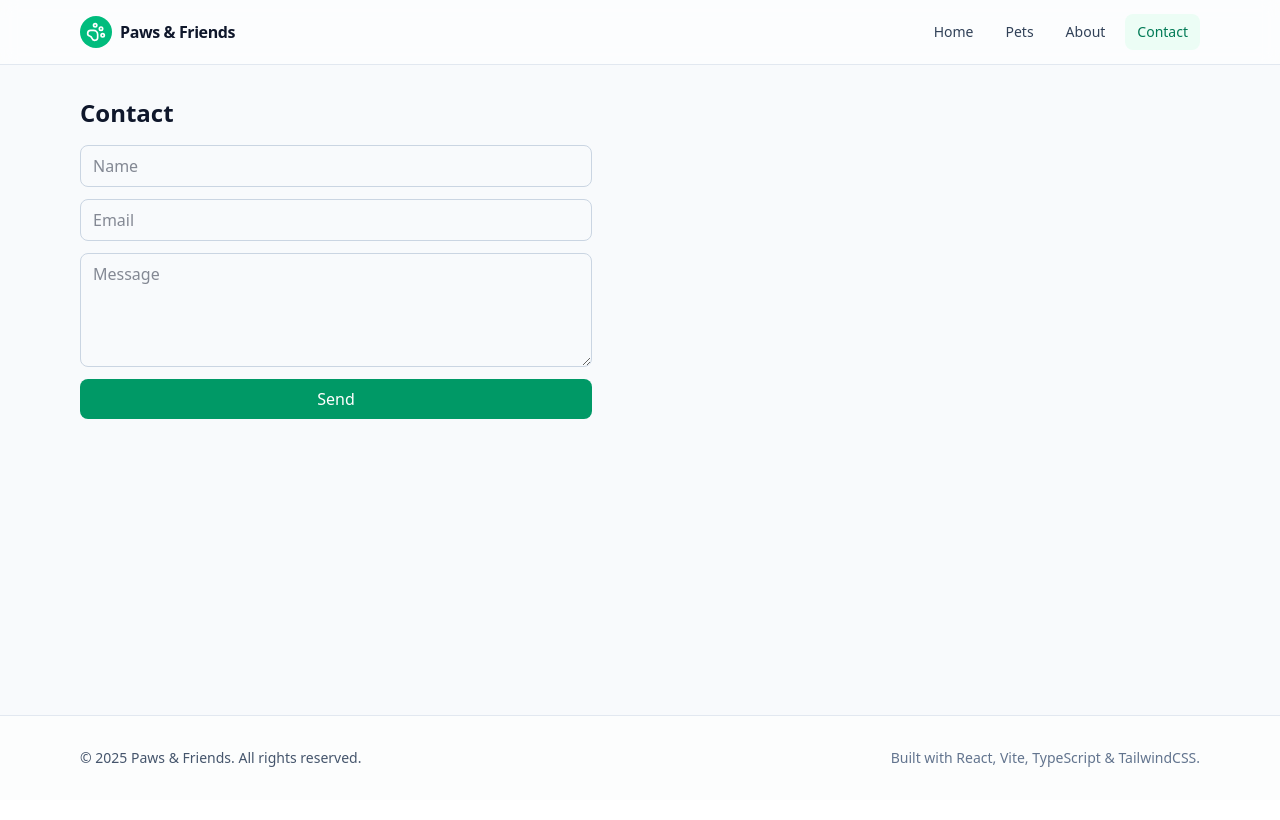
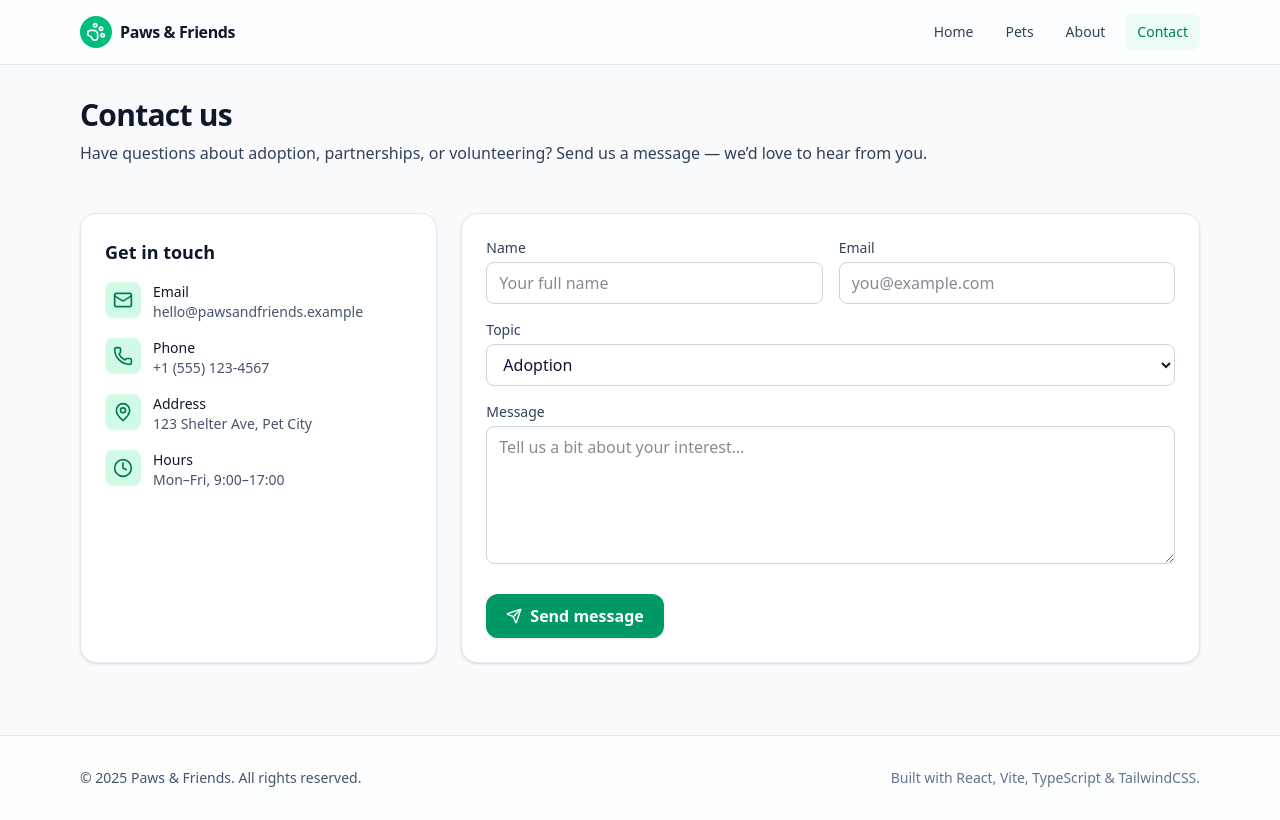
Before and after one commit to elab-development/klijentske-veb-tehnologije-2024-2023-0461-usvajanje-kucnih-ljubimaca, a React (Vite) app: page /contact in a window 1280 px wide. Built offline with nearby package versions, Linux system fonts and the light colour scheme.

Commit message:
Contact stranica

```diff
--- a/src/pages/Contact.tsx
+++ b/src/pages/Contact.tsx
@@ -1,28 +1,239 @@
+import { useState, useId } from 'react';
+import {
+  Mail,
+  Phone,
+  MapPin,
+  Clock,
+  Send,
+  CheckCircle2,
+  AlertCircle,
+} from 'lucide-react';
+
+type Topic = 'Adoption' | 'Volunteering' | 'Partnerships' | 'Other';
+
 export default function Contact() {
+  const nameId = useId();
+  const emailId = useId();
+  const topicId = useId();
+  const messageId = useId();
+
+  const [name, setName] = useState('');
+  const [email, setEmail] = useState('');
+  const [topic, setTopic] = useState<Topic>('Adoption');
+  const [message, setMessage] = useState('');
+
+  const [errors, setErrors] = useState<
+    Partial<Record<'name' | 'email' | 'message' | 'consent', string>>
+  >({});
+  const [submitting, setSubmitting] = useState(false);
+  const [sent, setSent] = useState(false);
+
+  function validate() {
+    const e: Partial<Record<'name' | 'email' | 'message' | 'consent', string>> =
+      {};
+    if (!name.trim() || name.trim().length < 2)
+      e.name = 'Please enter your full name (min 2 characters).';
+    if (!/^[^\s@]+@[^\s@]+\.[^\s@]+$/.test(email))
+      e.email = 'Please enter a valid email address.';
+    if (!message.trim() || message.trim().length < 10)
+      e.message = 'Please write a message (min 10 characters).';
+    return e;
+  }
+
+  async function onSubmit(e: React.FormEvent) {
+    e.preventDefault();
+    setSent(false);
+    const ve = validate();
+    setErrors(ve);
+    if (Object.keys(ve).length > 0) return;
+
+    setSubmitting(true);
+    await new Promise((r) => setTimeout(r, 900));
+    setSubmitting(false);
+    setSent(true);
+
+    setName('');
+    setEmail('');
+    setTopic('Adoption');
+    setMessage('');
+    setErrors({});
+  }
+
   return (
-    <section className='space-y-4'>
-      <h1 className='text-2xl font-semibold'>Contact</h1>
-      <form className='grid gap-3 max-w-lg'>
+    <div className='space-y-12'>
+      <section className='space-y-2'>
+        <h1 className='text-3xl font-bold tracking-tight'>Contact us</h1>
+        <p className='text-slate-700'>
+          Have questions about adoption, partnerships, or volunteering? Send us
+          a message — we’d love to hear from you.
+        </p>
+      </section>
+
+      <section className='grid gap-6 lg:grid-cols-3'>
+        <div className='rounded-2xl border border-slate-200 bg-white p-6 shadow-sm lg:col-span-1'>
+          <h2 className='mb-4 text-lg font-semibold'>Get in touch</h2>
+          <ul className='grid gap-4 text-sm'>
+            <li className='flex items-start gap-3'>
+              <span className='inline-grid h-9 w-9 place-items-center rounded-lg bg-emerald-100 text-emerald-700'>
+                <Mail className='h-5 w-5' />
+              </span>
+              <div>
+                <p className='font-medium'>Email</p>
+                <p className='text-slate-600'>hello@pawsandfriends.example</p>
+              </div>
+            </li>
+            <li className='flex items-start gap-3'>
+              <span className='inline-grid h-9 w-9 place-items-center rounded-lg bg-emerald-100 text-emerald-700'>
+                <Phone className='h-5 w-5' />
+              </span>
+              <div>
+                <p className='font-medium'>Phone</p>
+                <p className='text-slate-600'>+1 (555) 123-4567</p>
+              </div>
+            </li>
+            <li className='flex items-start gap-3'>
+              <span className='inline-grid h-9 w-9 place-items-center rounded-lg bg-emerald-100 text-emerald-700'>
+                <MapPin className='h-5 w-5' />
+              </span>
+              <div>
+                <p className='font-medium'>Address</p>
+                <p className='text-slate-600'>123 Shelter Ave, Pet City</p>
+              </div>
+            </li>
+            <li className='flex items-start gap-3'>
+              <span className='inline-grid h-9 w-9 place-items-center rounded-lg bg-emerald-100 text-emerald-700'>
+                <Clock className='h-5 w-5' />
+              </span>
+              <div>
+                <p className='font-medium'>Hours</p>
+                <p className='text-slate-600'>Mon–Fri, 9:00–17:00</p>
+              </div>
+            </li>
+          </ul>
+        </div>
+
+        <form
+          onSubmit={onSubmit}
+          className='rounded-2xl border border-slate-200 bg-white p-6 shadow-sm lg:col-span-2'
+        >
+          <div className='grid gap-4 sm:grid-cols-2'>
+            <div>
+              <label
+                htmlFor={nameId}
+                className='mb-1 block text-sm font-medium text-slate-700'
+              >
+                Name
+              </label>
               <input
-          className='rounded-lg border border-slate-300 px-3 py-2'
-          placeholder='Name'
+                id={nameId}
+                value={name}
+                onChange={(e) => setName(e.target.value)}
+                className={`w-full rounded-lg border px-3 py-2 outline-none focus:ring-2 ${
+                  errors.name
+                    ? 'border-red-400 focus:ring-red-200'
+                    : 'border-slate-300 focus:ring-emerald-200'
+                }`}
+                placeholder='Your full name'
               />
+              {errors.name && (
+                <p className='mt-1 flex items-center gap-1 text-sm text-red-600'>
+                  <AlertCircle className='h-4 w-4' /> {errors.name}
+                </p>
+              )}
+            </div>
+
+            <div>
+              <label
+                htmlFor={emailId}
+                className='mb-1 block text-sm font-medium text-slate-700'
+              >
+                Email
+              </label>
               <input
-          className='rounded-lg border border-slate-300 px-3 py-2'
-          placeholder='Email'
+                id={emailId}
+                type='email'
+                value={email}
+                onChange={(e) => setEmail(e.target.value)}
+                className={`w-full rounded-lg border px-3 py-2 outline-none focus:ring-2 ${
+                  errors.email
+                    ? 'border-red-400 focus:ring-red-200'
+                    : 'border-slate-300 focus:ring-emerald-200'
+                }`}
+                placeholder='you@example.com'
               />
+              {errors.email && (
+                <p className='mt-1 flex items-center gap-1 text-sm text-red-600'>
+                  <AlertCircle className='h-4 w-4' /> {errors.email}
+                </p>
+              )}
+            </div>
+          </div>
+
+          <div className='mt-4'>
+            <label
+              htmlFor={topicId}
+              className='mb-1 block text-sm font-medium text-slate-700'
+            >
+              Topic
+            </label>
+            <select
+              id={topicId}
+              value={topic}
+              onChange={(e) => setTopic(e.target.value as Topic)}
+              className='w-full rounded-lg border border-slate-300 px-3 py-2 outline-none focus:ring-2 focus:ring-emerald-200'
+            >
+              <option>Adoption</option>
+              <option>Volunteering</option>
+              <option>Partnerships</option>
+              <option>Other</option>
+            </select>
+          </div>
+
+          <div className='mt-4'>
+            <label
+              htmlFor={messageId}
+              className='mb-1 block text-sm font-medium text-slate-700'
+            >
+              Message
+            </label>
             <textarea
-          className='rounded-lg border border-slate-300 px-3 py-2'
-          placeholder='Message'
-          rows={4}
+              id={messageId}
+              rows={5}
+              value={message}
+              onChange={(e) => setMessage(e.target.value)}
+              className={`w-full rounded-lg border px-3 py-2 outline-none focus:ring-2 ${
+                errors.message
+                  ? 'border-red-400 focus:ring-red-200'
+                  : 'border-slate-300 focus:ring-emerald-200'
+              }`}
+              placeholder='Tell us a bit about your interest…'
             />
+            {errors.message && (
+              <p className='mt-1 flex items-center gap-1 text-sm text-red-600'>
+                <AlertCircle className='h-4 w-4' /> {errors.message}
+              </p>
+            )}
+          </div>
+
+          <div className='mt-6 flex items-center gap-3'>
             <button
-          type='button'
-          className='inline-flex items-center justify-center rounded-lg bg-emerald-600 px-4 py-2 font-medium text-white hover:bg-emerald-700'
+              type='submit'
+              disabled={submitting}
+              className='inline-flex h-11 items-center justify-center rounded-xl bg-emerald-600 px-5 font-semibold text-white shadow-sm transition hover:bg-emerald-700 disabled:opacity-60 whitespace-nowrap leading-none'
             >
-          Send
+              <Send className='mr-2 h-4 w-4' />
+              {submitting ? 'Sending…' : 'Send message'}
             </button>
+
+            {sent && (
+              <span className='inline-flex items-center gap-2 text-emerald-700'>
+                <CheckCircle2 className='h-5 w-5' />
+                Message sent
+              </span>
+            )}
+          </div>
         </form>
       </section>
+    </div>
   );
 }
```
Lines whose indentation alone changed are shown as unchanged.
